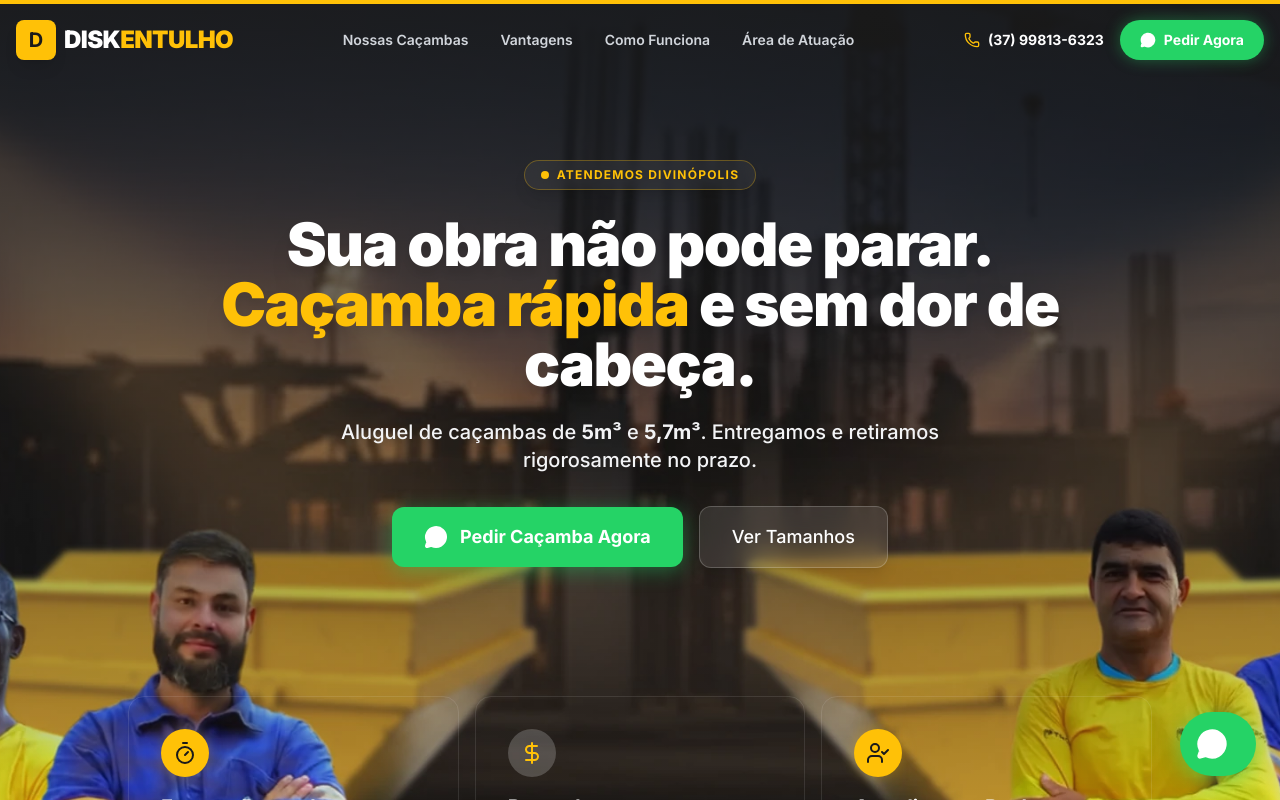
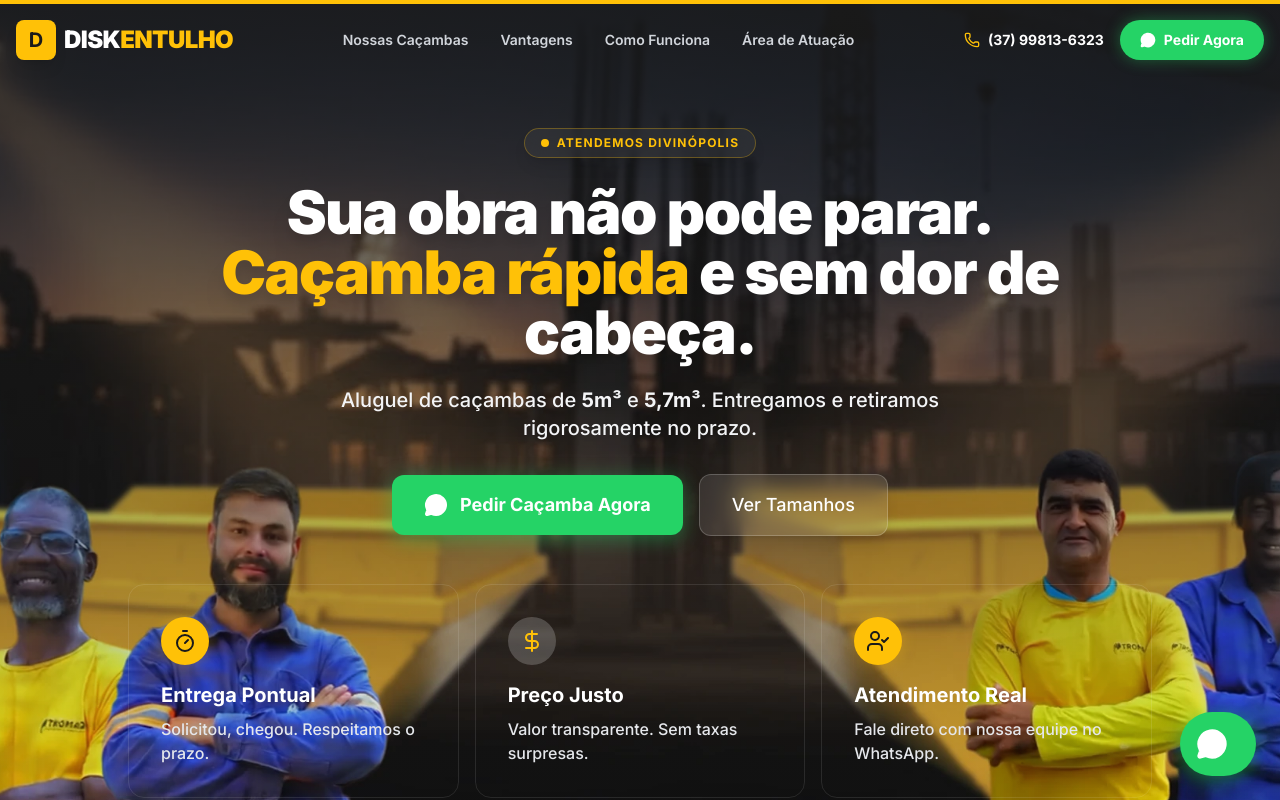
Before and after one commit to rafhaelmascarenhas/diskentulho, a React (Vite) app: page / in a window 1280 px wide. Shown: the top 800 px of the page. Built offline with nearby package versions, Linux system fonts and the light colour scheme.

Commit message:
dpiajfas

```diff
--- a/components/Hero.tsx
+++ b/components/Hero.tsx
@@ -18,7 +18,7 @@ const Hero: React.FC = () => {
             src="/mobile1.webp"
             alt="Canteiro de obras organizado com caçamba"
             // Posiciona para mostrar pessoas da cintura pra cima (top = topo da imagem)
-            className="w-full h-full object-cover object-[center_bottom] md:object-[center_85%]"
+            className="w-full h-full object-cover object-[center_bottom] md:object-[center_80%]"
           />
         </picture>
 
@@ -26,7 +26,7 @@ const Hero: React.FC = () => {
         <div className="absolute inset-0 bg-gradient-to-b from-brand-dark/90 via-brand-dark/40 to-transparent"></div>
       </div>
 
-      <div className="relative z-10 container mx-auto px-4 pt-32 md:pt-40 text-center">
+      <div className="relative z-10 container mx-auto px-4 pt-32 md:pt-32 text-center">
 
         {/* Badge */}
         <div className="inline-flex items-center gap-2 px-4 py-1.5 mb-6 rounded-full border border-brand-yellow/30 bg-white/5 backdrop-blur-md shadow-lg">
@@ -50,7 +50,7 @@ const Hero: React.FC = () => {
 
         {/* Buttons - CTA */}
         {/* Mobile: Espaçamento reduzido (mb-12) para aproximar os cards */}
-        <div className="flex flex-col sm:flex-row items-center justify-center gap-4 mb-12 md:mb-48 lg:mb-64">
+        <div className="flex flex-col sm:flex-row items-center justify-center gap-4 mb-12 md:mb-32 lg:mb-44">
           <a
             href={whatsappLink}
             target="_blank"
```
